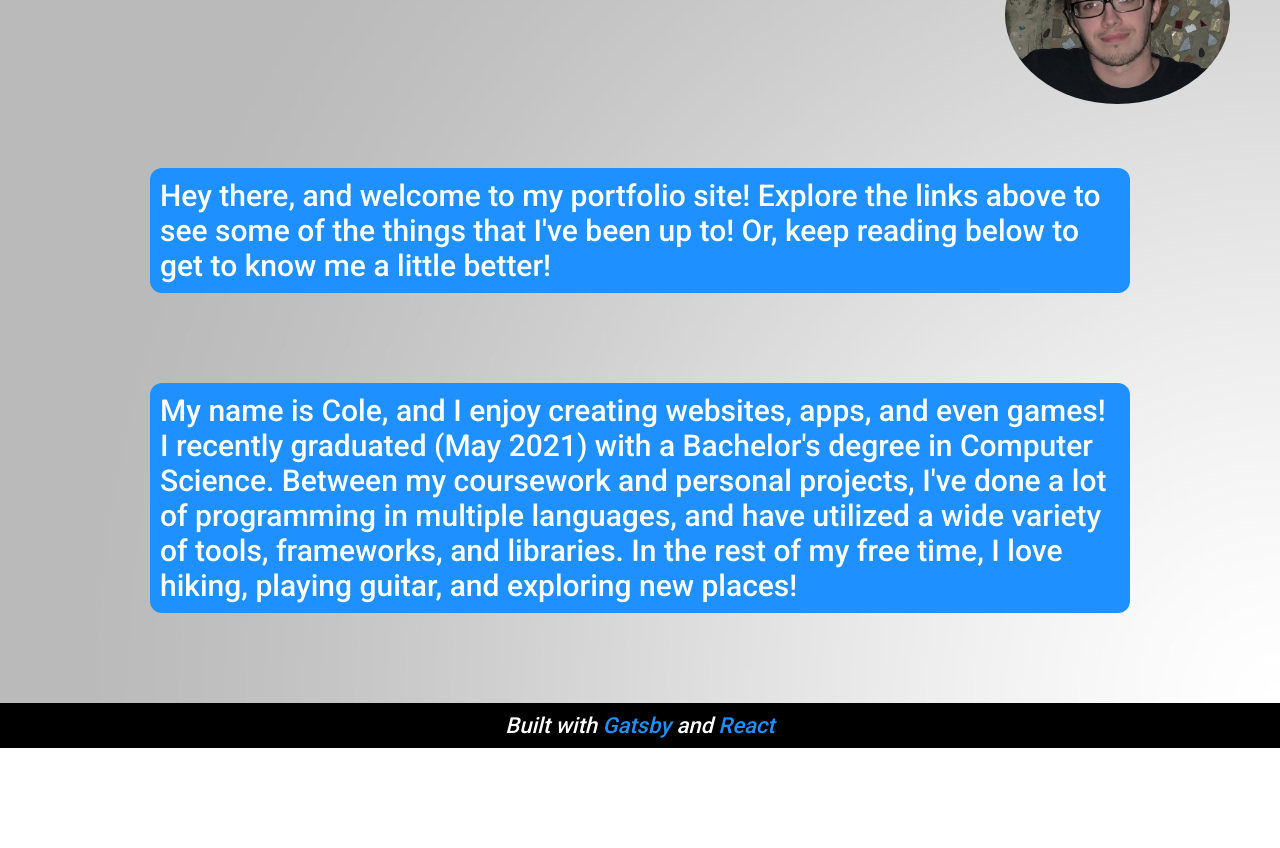
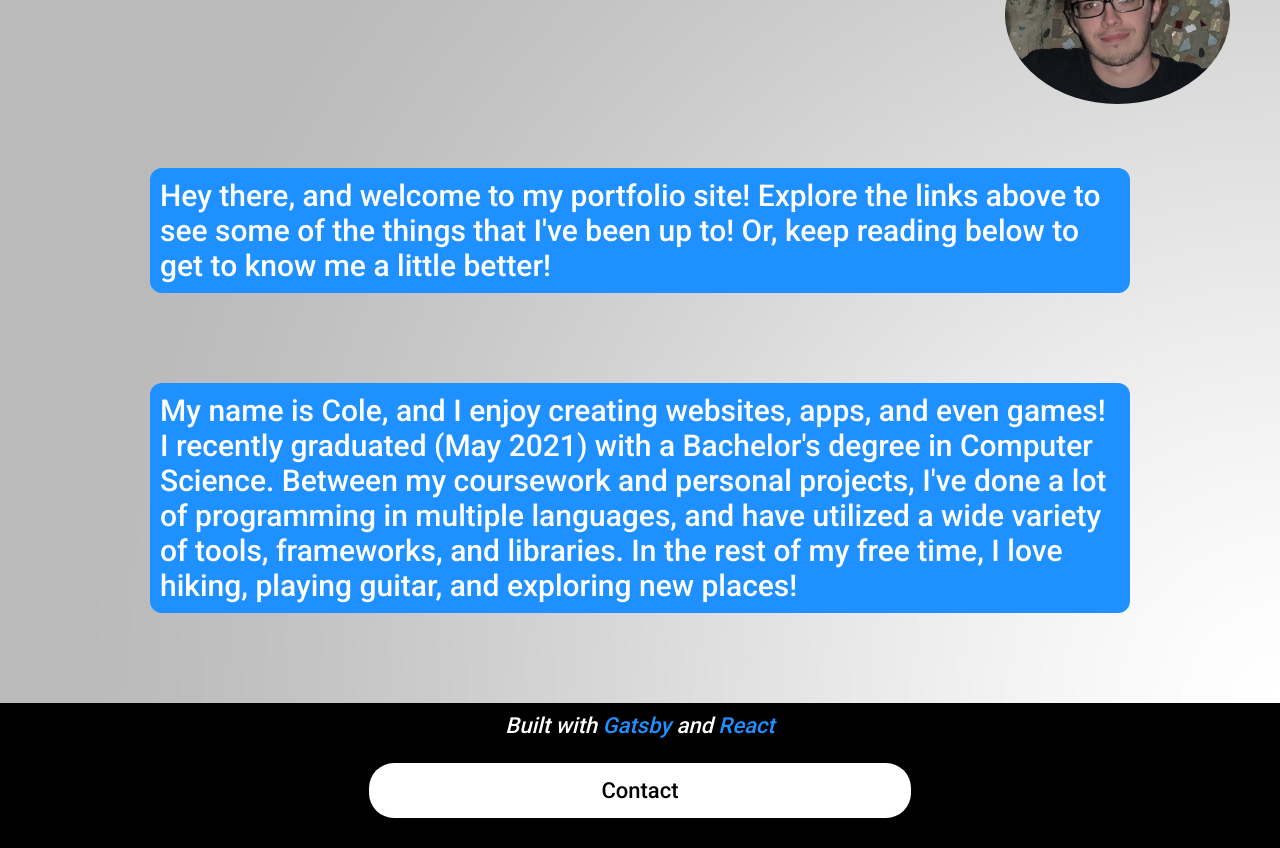
Before and after one commit to ColeBuck/portfolio, a Gatsby site: page / in a window 1280 px wide. Shown: the part 100-948 px from the top of the page. Before the commit the page ends 848 px from the top, so only its background shows below. Built offline with nearby package versions, Linux system fonts and the light colour scheme; Gatsby itself is replaced by a stand-in of ours.

Commit message:
add contact button

```diff
--- a/src/components/Footer.js
+++ b/src/components/Footer.js
@@ -4,5 +4,6 @@ import "./Footer.scss"
 export default function Footer() {
     return <div class="footer">
         <p><i>Built with <a href="https://www.gatsbyjs.com/">Gatsby</a> and <a href="https://reactjs.org/">React</a></i></p>
+        <a id="contact" target="_blank" rel="noreferrer" href="https://docs.google.com/forms/d/e/1FAIpQLSfesrWAFU_OMUl2tlh65pvKWn7QXJT6o1BJhL4muyJIolcpLQ/viewform?usp=sf_link">Contact</a>
     </div>
 }
--- a/src/components/Footer.scss
+++ b/src/components/Footer.scss
@@ -1,5 +1,6 @@
 .footer {
     background-color: black;
+    padding-bottom: 30px;
 }
 
 .footer p {
@@ -17,3 +18,15 @@
     margin: 0;
     font-size: 22px;
 }
+
+a#contact {
+    background-color: white;
+    color: black;
+    border-radius: 25px;
+    padding: 15px;
+    display: block;
+    text-align: center;
+    width: 40%;
+    margin: auto;
+    margin-top: 15px;
+}
```
